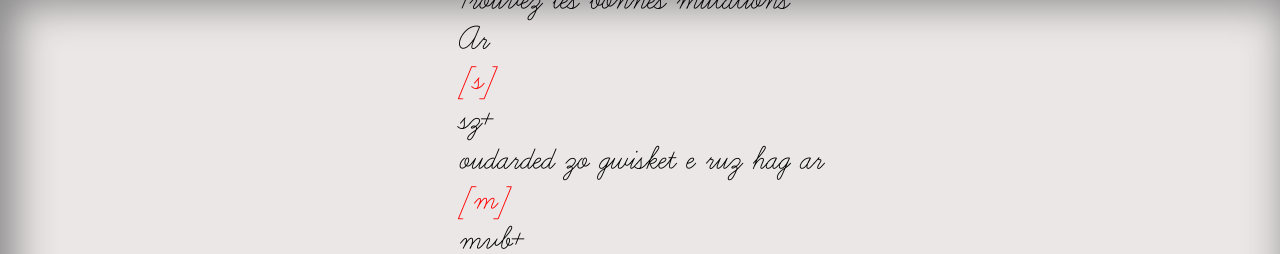
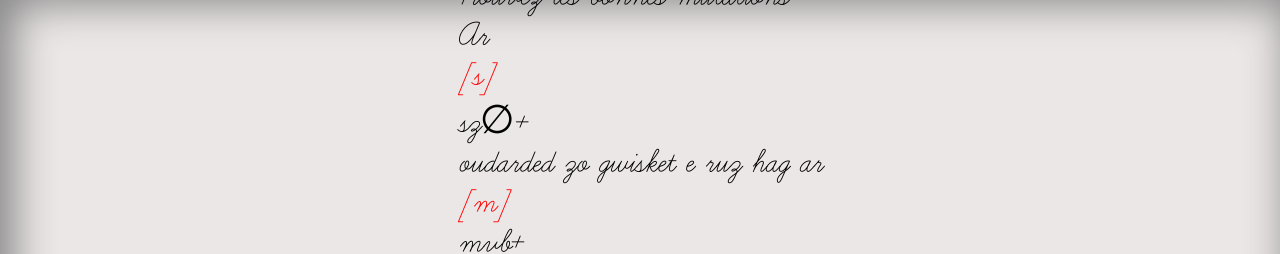
Before and after one commit to zerbino/Kemmadur2, a React app: page / in a window 1280 px wide. Shown: the top 254 px of the page. Built offline with nearby package versions, Linux system fonts and the light colour scheme; what react-tap-event-plugin would draw is missing.

Commit message:
toFinish

```diff
--- a/src/components/PossibilitiesDisplayer.jsx
+++ b/src/components/PossibilitiesDisplayer.jsx
@@ -15,12 +15,17 @@ const PossibilitiesDisplayer = ({possibilities, onPossibilityClicked, isCurrent}
 		onPossibilityClicked(possibilityIndex);
 	};
 
+	// Define what's displayed when the letter is just an empty string
+	const displayedLetter = (letter) => {
+		return letter === '' ? '\u2205' : letter;
+	};
+
 	return (
 		<div className="possibility-container">
 			<div className={currentClass + " mutation-possibilities"}>
 				{
 					possibilities.map((possibility, possibilityIndex) => {
-						return <span key={possibilityIndex} onClick={(e) => {onClick(e, possibilityIndex)}}>{possibility}</span>
+						return <span key={possibilityIndex} onClick={(e) => {onClick(e, possibilityIndex)}}>{displayedLetter(possibility)}</span>
 					})
 				}
 				<ShowMutationRuleContainer/>
--- a/styles/index.scss
+++ b/styles/index.scss
@@ -136,7 +136,6 @@ body {
   color: red;
 }
 
-
 .sentencesAndCorrections {
   flex: 1;
 }
@@ -148,3 +147,7 @@ body {
 .solution-band {
   border: dashed 3px #88b0ef;
 }
+
+.empty-set {
+  font-size: 12px;
+}
```
